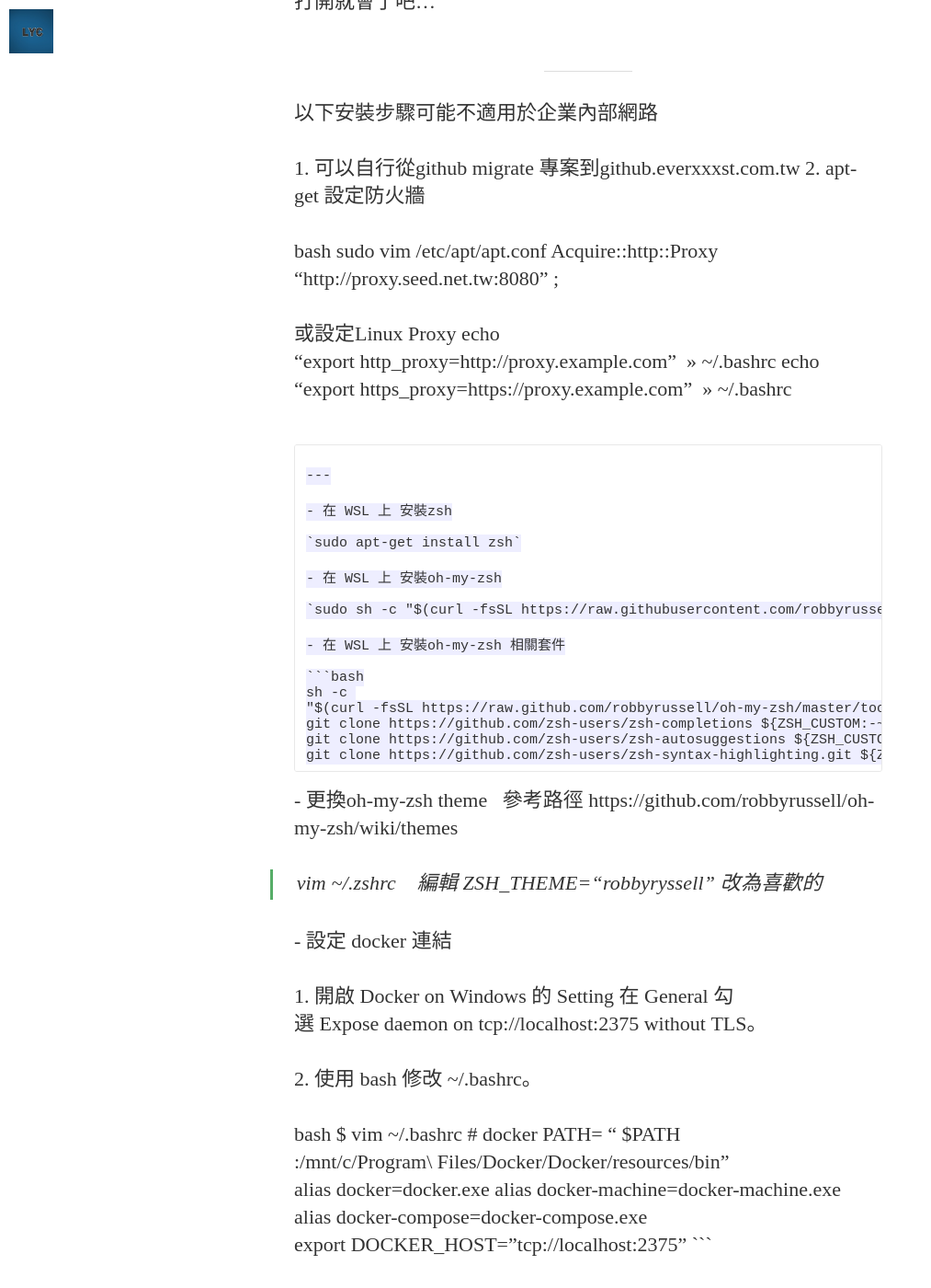
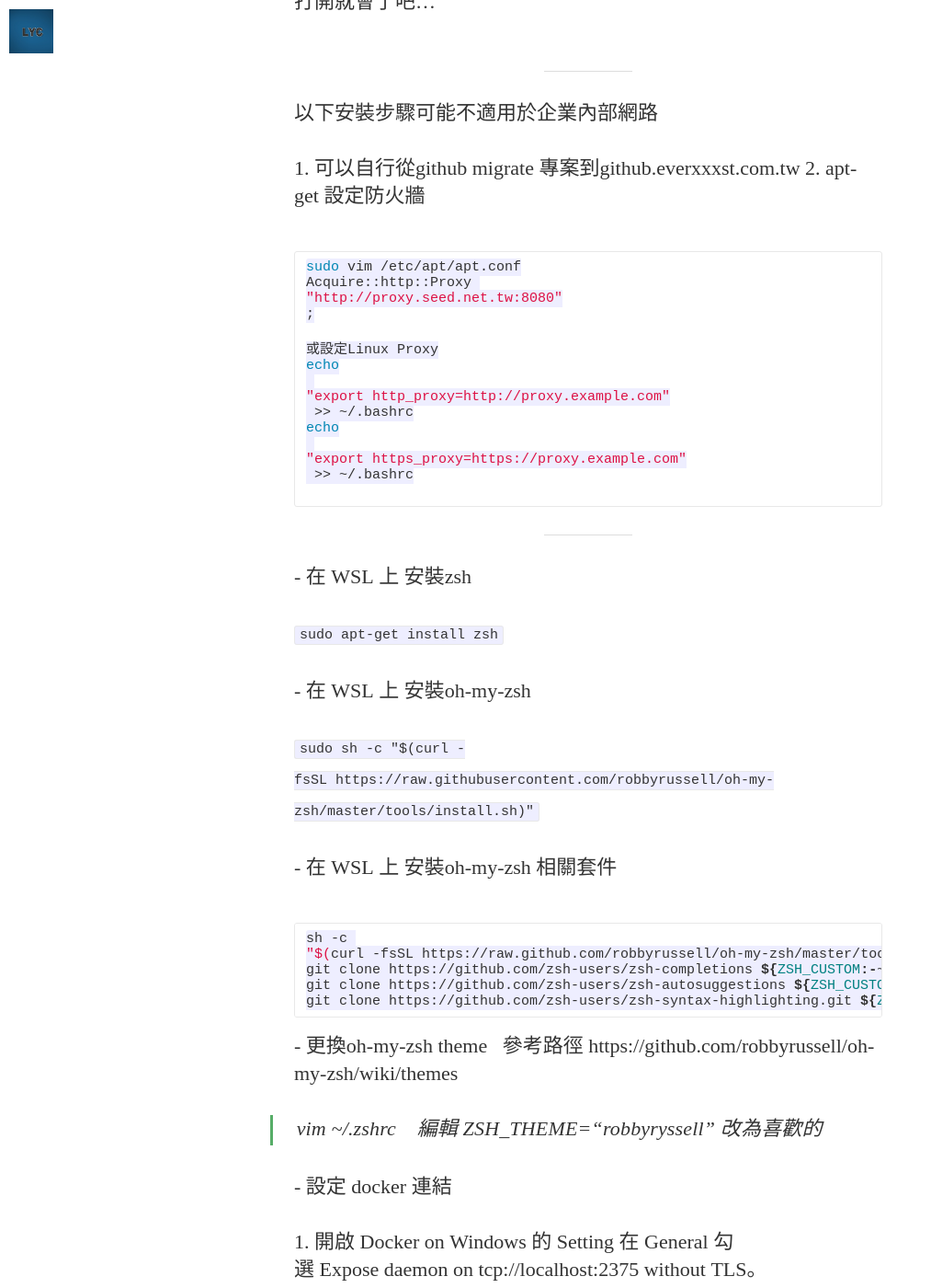
Before and after one commit to steny138/DevMemory, a Jekyll site: the page built from docs/_posts/2019-12-13-Windows-cmder-configuration.md, in a window 1280 px wide and 1400 px high, scrolled down 1041 px. Shown: the whole window at 92% size, without its empty margins (0-1013 px from the left). Built offline with Jekyll 4.4.1, drawn with Linux system fonts in a browser that asks for light colours; nearby versions of some CDN libraries; some web fonts are replaced; our own code applies the rules of GitHub Pages for plain Markdown files; some of the changed text lies outside the part shown.

Commit message:
feat(post): update markdown formay symbol wrong

````diff
--- a/docs/_posts/2019-12-13-Windows-cmder-configuration.md
+++ b/docs/_posts/2019-12-13-Windows-cmder-configuration.md
@@ -41,7 +41,7 @@
 1. 可以自行從github migrate 專案到github.everxxxst.com.tw
 2. apt-get 設定防火牆
 
-bash
+```bash
 sudo vim /etc/apt/apt.conf
 Acquire::http::Proxy
 "http://proxy.seed.net.tw:8080"
@@ -92,7 +92,7 @@
 
 2. 使用 bash 修改 ~/.bashrc。
 
-bash
+```bash
 $ vim ~/.bashrc
 # docker
 PATH=
````
